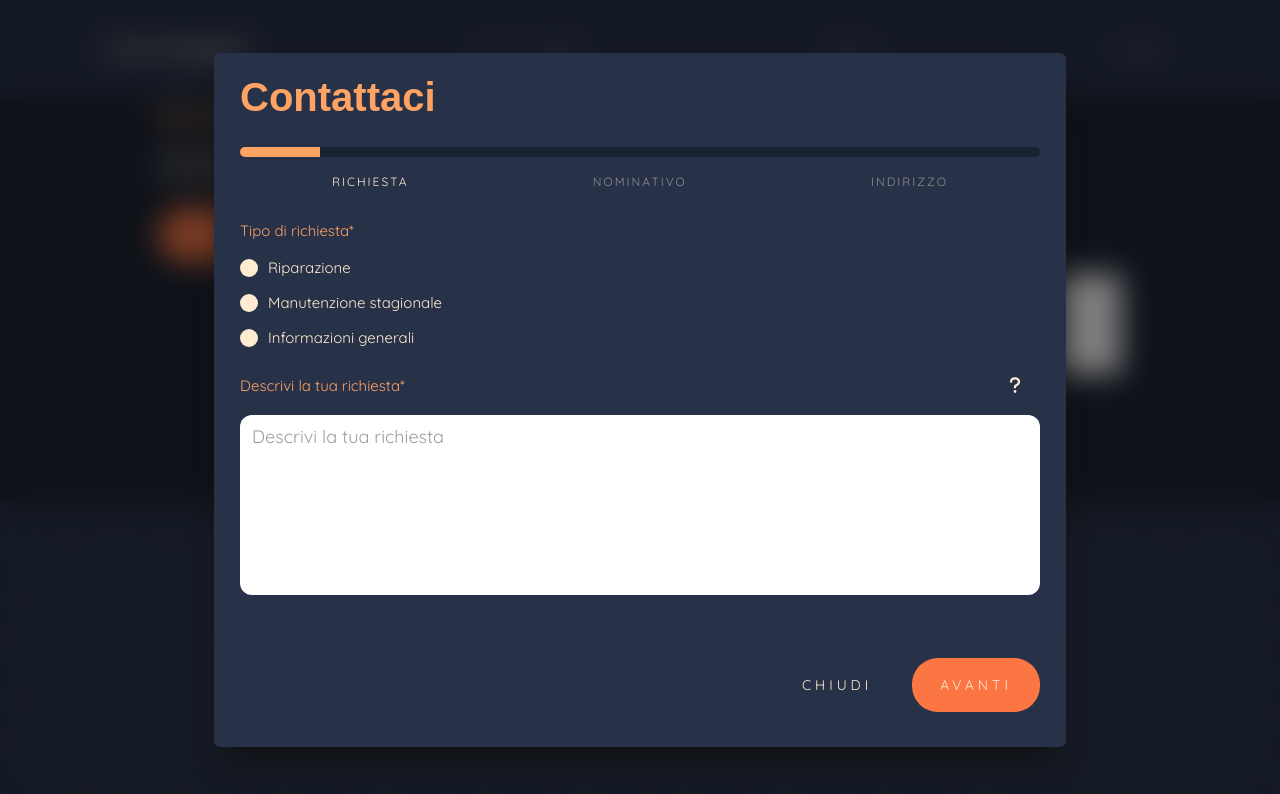
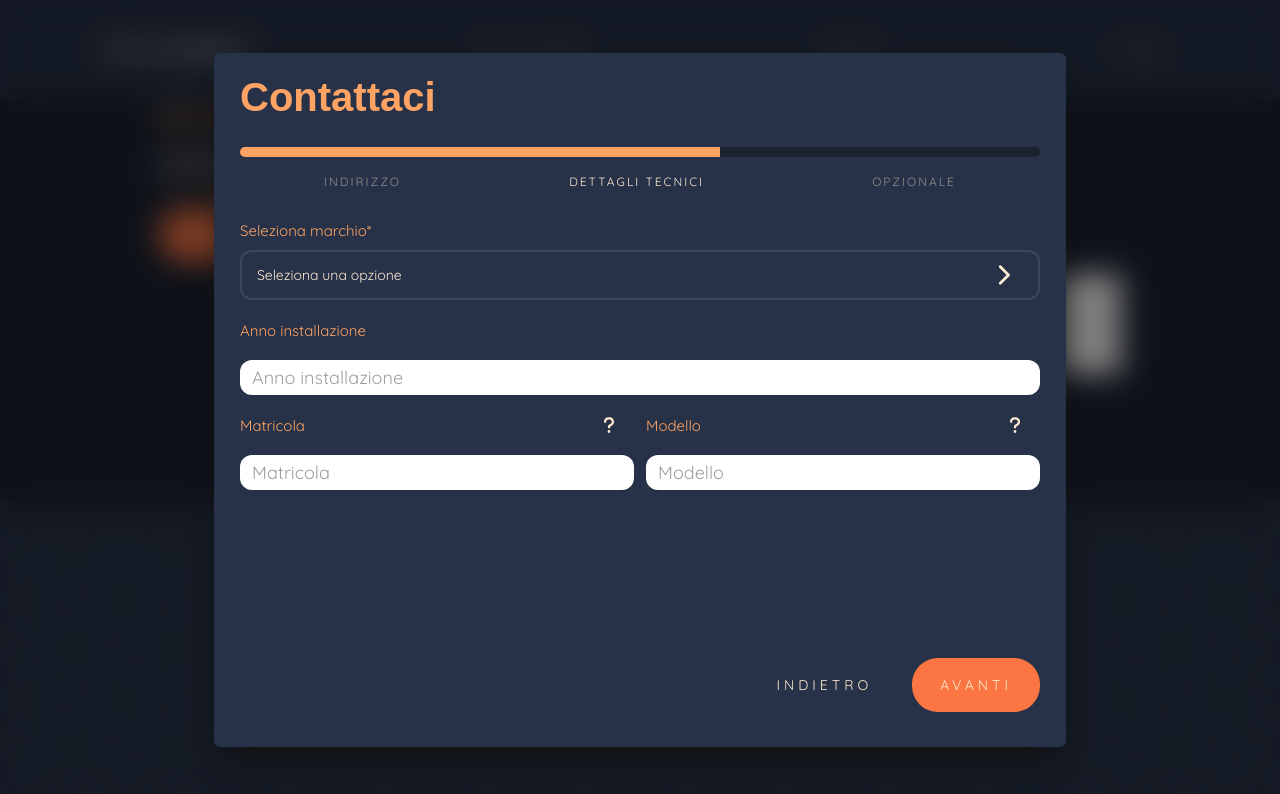
Before and after one commit to NicoloCavalli95horses/pego-website, a Vue app: page /contact in a window 1280 px wide. Shown: the top 794 px of the page. Built offline with nearby package versions, Linux system fonts and the light colour scheme; a web font is replaced by a local one.

Commit message:
fixed focus mode

```diff
--- a/src/assets/main.css
+++ b/src/assets/main.css
@@ -128,6 +128,10 @@ svg {
 
 .flex-space-between {
   justify-content: space-between;
+}
+
+.grow-1 {
+  flex-grow: 1;
 }
 
 .top-6 {
--- a/src/components/ContactModal.vue
+++ b/src/components/ContactModal.vue
@@ -114,23 +114,28 @@
               :error="system.other.error"
             />
             <InputText
-              placeholder="Modello"
-              tooltip="L'indicazione del modello dell'impianto si trova su una apposita etichetta."
-              v-model="system.model.content"
-              :error="system.model.error"
-            />
-            <InputText
-              placeholder="Matricola"
-              tooltip="La matricola identificativa dell'impianto si trova su una apposita etichetta."
-              v-model="system.register.content"
-              :error="system.register.error"
-            />
-            <InputText
               placeholder="Anno installazione"
               v-model="system.year.content"
               input_type="tel"
               :error="system.year.error"
             />
+            <div class="flex-center">
+              <InputText
+                placeholder="Matricola"
+                tooltip="La matricola identificativa dell'impianto si trova su una apposita etichetta."
+                tooltip_dir="up"
+                v-model="system.register.content"
+                :error="system.register.error"
+                ext_class="w-50 r-12"
+              />
+              <InputText
+                placeholder="Modello"
+                tooltip="L'indicazione del modello dell'impianto si trova su una apposita etichetta."
+                v-model="system.model.content"
+                :error="system.model.error"
+                ext_class="w-50"
+              />
+            </div>
           </template>
           <template v-if="active == 4">
             <InputFile
@@ -247,8 +252,7 @@ const OTHER = 'Altro (non incluso)';
 // Consts
 // ==============================
 const device = getViewport();
-const active = ref(0);
-const input_is_focused = ref( false );
+const active = ref(3);
 const steps = [
   { label: "Richiesta" },
   { label: "Nominativo" },
--- a/src/components/InputText.vue
+++ b/src/components/InputText.vue
@@ -1,14 +1,14 @@
 <template>
   <!-- text input -->
   <template v-if="input_type == 'text'">
-    <div :class="{ focus: isFocusMode }">
+    <div :class="[ext_class, isFocusMode ? 'focus': '']">
       <div class="wrapper">
         <div class="label-wrapper">
           <label>
             {{ placeholder }}<template v-if="is_required">*</template></label
           >
           <div v-if="tooltip && !isFocusMode">
-            <Tooltip :text="tooltip" />
+            <Tooltip :text="tooltip" :direction="tooltip_dir" />
           </div>
         </div>
         <div class="input-wrapper">
@@ -52,21 +52,20 @@
             </div>
           </div>
         </div>
-        <Btn v-if="isFocusMode" text="Conferma" />
       </div>
     </div>
   </template>
 
   <!-- tel input -->
   <template v-else-if="input_type == 'tel'">
-    <div :class="{ focus: isFocusMode }">
+    <div :class="[ext_class, isFocusMode ? 'focus': '']">
       <div class="wrapper">
         <div class="label-wrapper">
           <label
             >{{ placeholder }}<template v-if="is_required">*</template></label
           >
           <div v-if="tooltip && !isFocusMode">
-            <Tooltip :text="tooltip" />
+            <Tooltip :text="tooltip" :direction="tooltip_dir" />
           </div>
         </div>
         <div class="input-wrapper">
@@ -103,21 +102,20 @@
             <label>{{ error_message || "campo obbligatorio" }}</label>
           </div>
         </div>
-        <Btn v-if="isFocusMode" text="Conferma" />
       </div>
     </div>
   </template>
 
   <!-- textarea -->
   <template v-else-if="input_type == 'textarea'">
-    <div :class="{ focus: isFocusMode }">
+    <div :class="[ext_class, isFocusMode ? 'focus': '']">
       <div class="wrapper">
         <div class="label-wrapper">
           <label
             >{{ placeholder }}<template v-if="is_required">*</template></label
           >
           <div v-if="tooltip && !isFocusMode">
-            <Tooltip :text="tooltip" />
+            <Tooltip :text="tooltip" :direction="tooltip_dir" />
           </div>
         </div>
         <div class="input-wrapper">
@@ -150,7 +148,6 @@
             <label>{{ error_message || "campo obbligatorio" }}</label>
           </div>
         </div>
-        <Btn v-if="isFocusMode" text="Conferma" />
       </div>
     </div>
   </template>
@@ -162,9 +159,8 @@
 // ==============================
 import { ref } from "@vue/reactivity";
 import { getViewport } from "../utils/screen_size.js";
-import { computed, onMounted } from "@vue/runtime-core";
+import { computed, onMounted, onUnmounted } from "@vue/runtime-core";
 import Tooltip from "./Tooltip.vue";
-import Btn from "./Btn.vue";
 
 // ==============================
 // Props
@@ -187,12 +183,19 @@ const props = defineProps({
   // tooltip message (?)
   tooltip: String,
 
+  // tooltip position
+  tooltip_dir: String,
+
   // tips to help the user choosing between different fixed options (ex., cities)
   show_tips: Boolean,
   tips: Array,
 
   // force uppercase
   display_uppercase: Boolean,
+
+  // take external classes
+  ext_class: String
+
 });
 
 const emit = defineEmits(["update:modelValue", "selectedtip", "focus", "blur"]);
@@ -203,12 +206,17 @@ const emit = defineEmits(["update:modelValue", "selectedtip", "focus", "blur"]);
 const device = getViewport();
 const input_ref = ref(undefined);
 const is_focused = ref(false);
-const getPlaceholder = computed(() =>
-  device.value == "mobile" && props.error ? "" : props.placeholder
-);
-const isFocusMode = computed(
-  () => is_focused.value && device.value == "mobile"
-);
+const getPlaceholder = computed(() => device.value == "mobile" && props.error ? "" : props.placeholder );
+const isFocusMode = computed(() => is_focused.value && device.value == "mobile" && isKeyboardOpen.value );
+const windowH = ref( window.innerHeight );
+const isKeyboardOpen = ref( false );
+
+//==============================
+// Functions
+//==============================
+function onKeyboard(){
+  isKeyboardOpen.value =  windowH.value != window.innerHeight ? true : false;
+}
 
 //==============================
 // Life cycle
@@ -217,7 +225,13 @@ onMounted(() => {
   if (props.focus) {
     input_ref.value.focus();
   }
+  window.addEventListener('resize', onKeyboard);
 });
+
+onUnmounted(() => {
+  window.removeEventListener('resize', onKeyboard);
+})
+
 </script>
 
 <style lang="scss" scoped>
--- a/src/components/Tooltip.vue
+++ b/src/components/Tooltip.vue
@@ -1,7 +1,7 @@
 <template>
   <div v-if="show_tip" class="hidden-bg" @click="onBackgroundClick" />
   <div class="relative">
-    <div v-if="show_tip" class="floating fadein">
+    <div v-if="show_tip" class="floating fadein" :class="{ 'up' : direction == 'up'}">
       <p>{{ text }}</p>
     </div>
   </div>
@@ -27,6 +27,7 @@ import Btn from "./Btn.vue";
 // ==============================
 const props = defineProps({
   text: String,
+  direction: String,
 });
 
 // ==============================
@@ -72,5 +73,10 @@ function onBackgroundClick(e) {
   transform: translate(-6rem, 0%);
   background-color: var(--footer-bg);
   border-radius: var(--radius-m);
+  &.up {
+    top: 50%;
+    left: 50%;
+    transform: translate(-50%, calc(-100% - 0.5rem));
+  }
 }
 </style>
```
